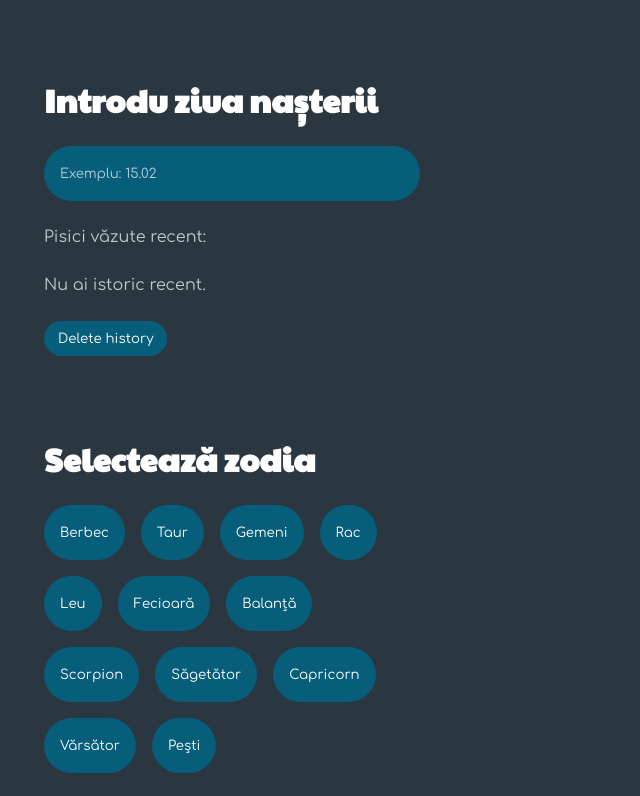
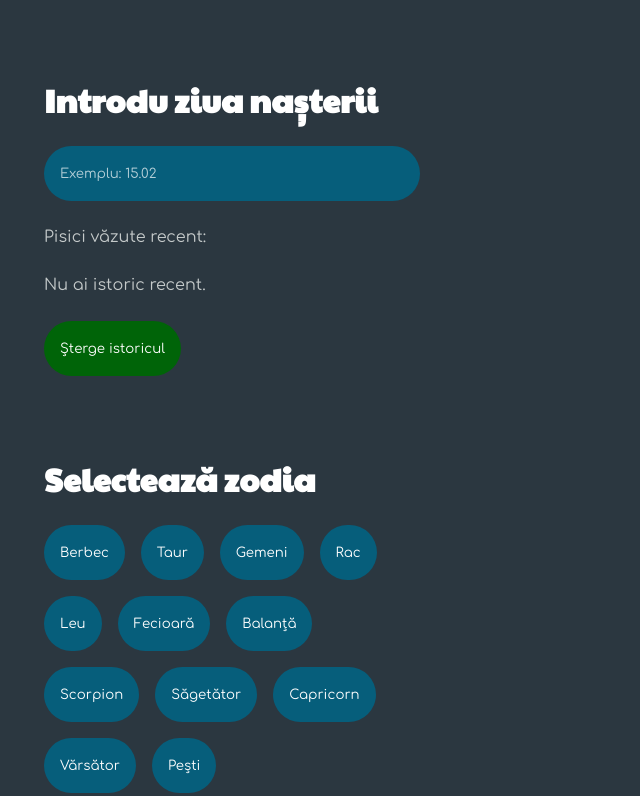
Before and after one commit to PitesFan/DailyCatZodiac, a plain HTML site: page index.html in a window 1280 px wide. Shown: the part 825-1621 px from the top of the page, without its empty margins (0-640 px from the left). Drawn offline with Linux system fonts and the light colour scheme.

Commit message:
changed button styles

```diff
--- a/main.js
+++ b/main.js
@@ -139,13 +139,8 @@ function renderFindCat(data, databaseData) {
     inputDate.placeholder = data["show-cat-date"]["input-date-example"];
     recentTitle.classList.add("gray", "recent-title");
     recentTitle.innerText = "Pisici văzute recent: ";
-    deleteHistoryButton.classList.add(
-      "button",
-      "dark-blue",
-      "white",
-      "delete-history-button",
-    );
-    deleteHistoryButton.innerText = "Delete history";
+    deleteHistoryButton.classList.add("button", "dark-green", "white");
+    deleteHistoryButton.innerText = "Șterge istoricul";
     recentContainer.classList.add("recent-list");
 
     showCatDate.appendChild(divHeader3);
--- a/styles.css
+++ b/styles.css
@@ -79,6 +79,7 @@ body {
 
 section {
   max-width: 1192px;
+  justify-content: center;
   width: 100%;
   display: grid;
   grid-template-columns: repeat(12, 1fr);
```
